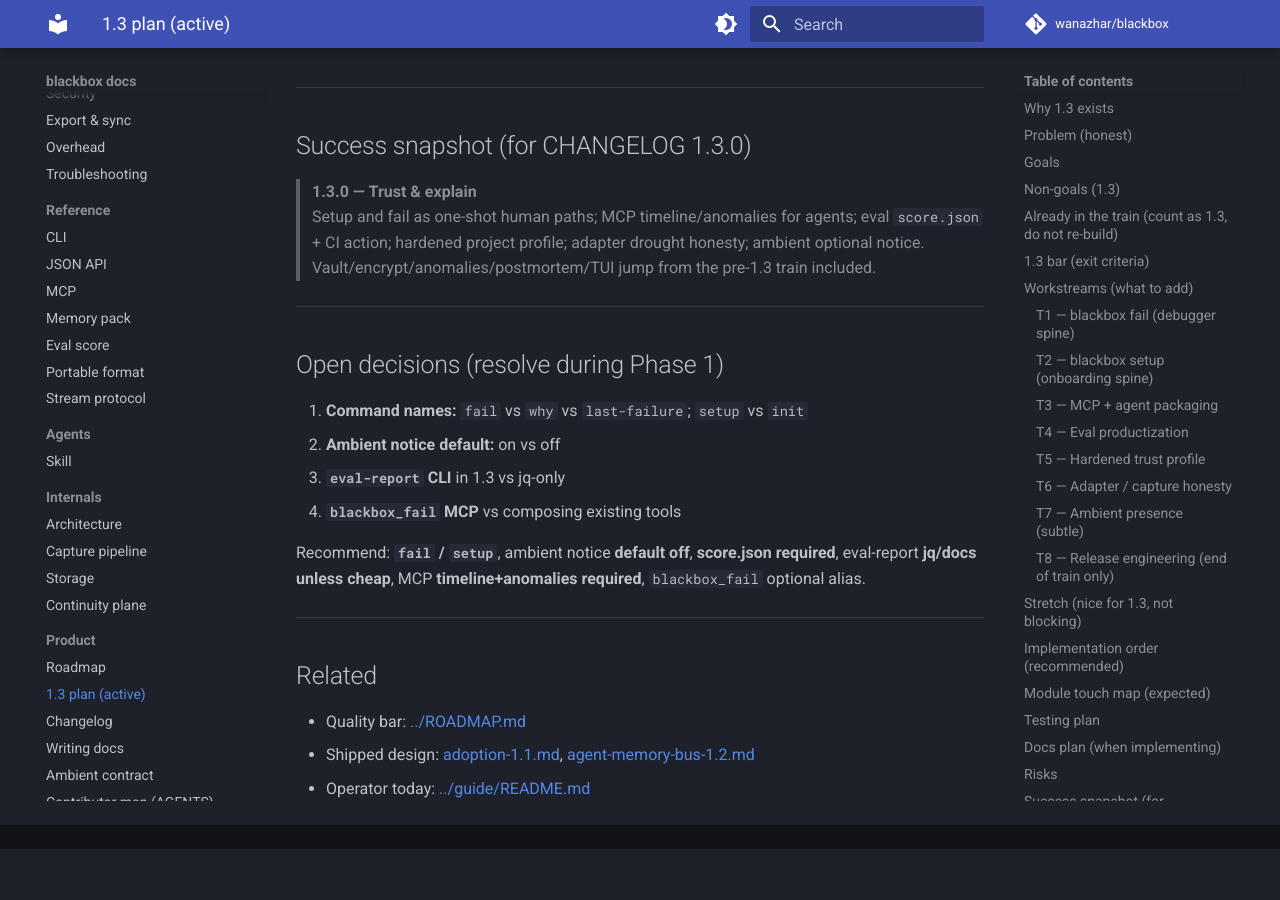
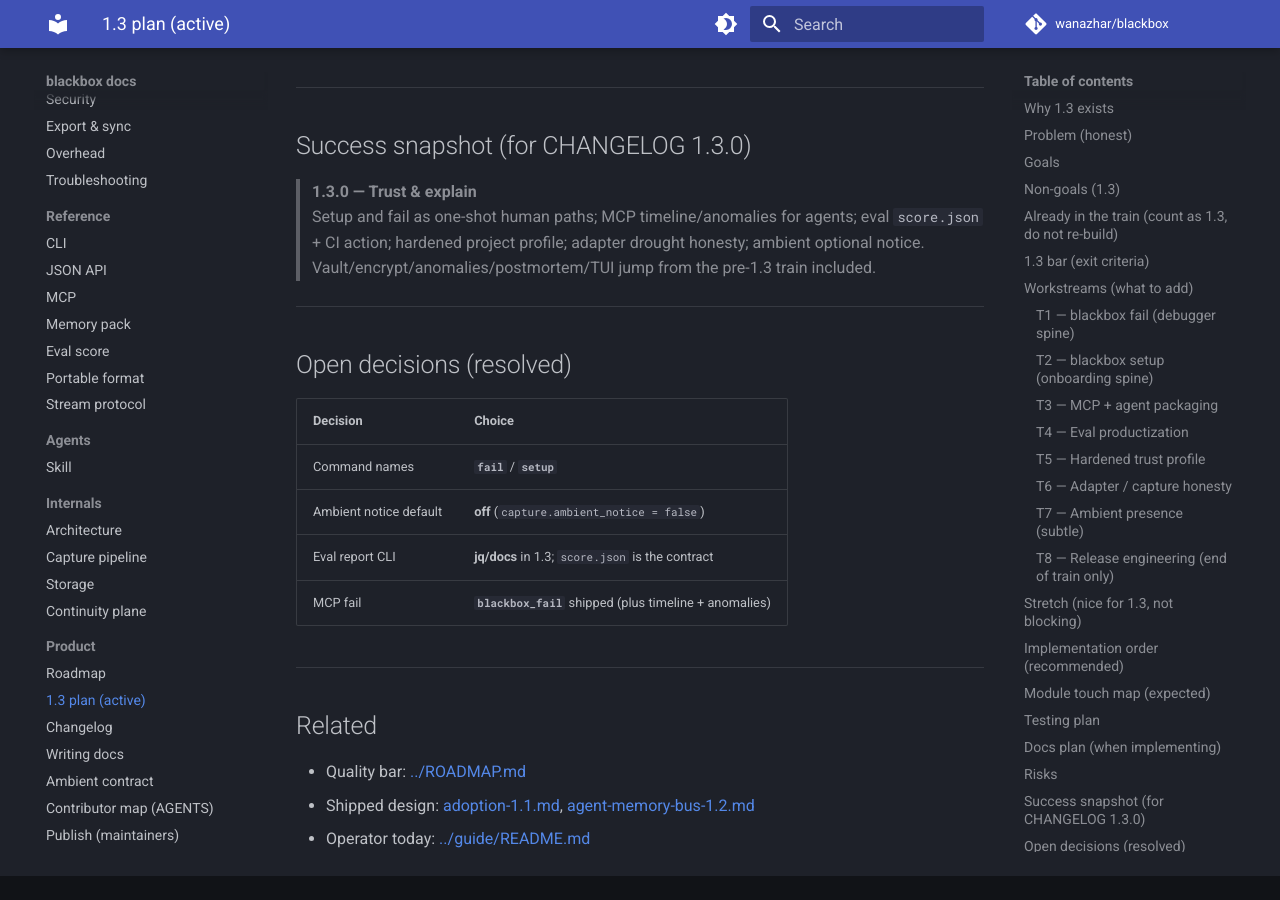
Before and after one commit to wanazhar/blackbox, an MkDocs documentation site: the page built from docs/plan/trust-explain-1.3.md, in a window 1280 px wide and 900 px high, scrolled down 9937 px. Built offline with MkDocs 1.6.1 and Material for MkDocs 9.7.7, drawn with Linux system fonts in a browser that asks for light colours; comment, search, counter and statistics services are not loaded; before the commit the page ends 10786 px from its top, so only the background shows below that; some of the changed text lies outside the part shown.

Commit message:
docs: Phase 5 spine — setup/fail/harden/drought/notice paths
Lead README and getting-started with setup/fail; document harden,
ambient_notice, and adapter drought on leave-it-on and skill; mark
1.3 plan T1–T7 complete and open decisions resolved.

```diff
--- a/docs/plan/trust-explain-1.3.md
+++ b/docs/plan/trust-explain-1.3.md
@@ -296,14 +296,14 @@
 
 ---
 
-## Open decisions (resolve during Phase 1)
+## Open decisions (resolved)
 
-1. **Command names:** `fail` vs `why` vs `last-failure`; `setup` vs `init`
-2. **Ambient notice default:** on vs off
-3. **`eval-report` CLI** in 1.3 vs jq-only
-4. **`blackbox_fail` MCP** vs composing existing tools
-
-Recommend: **`fail` / `setup`**, ambient notice **default off**, **score.json required**, eval-report **jq/docs unless cheap**, MCP **timeline+anomalies required**, `blackbox_fail` optional alias.
+| Decision | Choice |
+|---|---|
+| Command names | **`fail`** / **`setup`** |
+| Ambient notice default | **off** (`capture.ambient_notice = false`) |
+| Eval report CLI | **jq/docs** in 1.3; `score.json` is the contract |
+| MCP fail | **`blackbox_fail`** shipped (plus timeline + anomalies) |
 
 ---
 
```
Also changed, not shown: other parts of docs/plan/trust-explain-1.3.md (+1 -1 lines), CHANGELOG.md (+4 -0 lines), README.md (+4 -3 lines), docs/guide/cheatsheet.md (+2 -0 lines), docs/guide/getting-started.md (+3 -2 lines), docs/guide/leave-it-on.md (+4 -0 lines), docs/skills/blackbox.md (+1 -1 lines).
